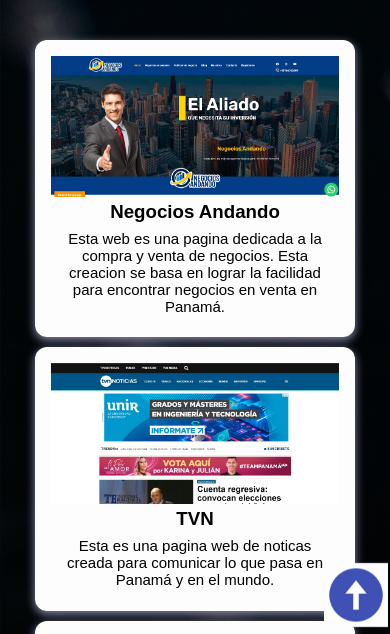
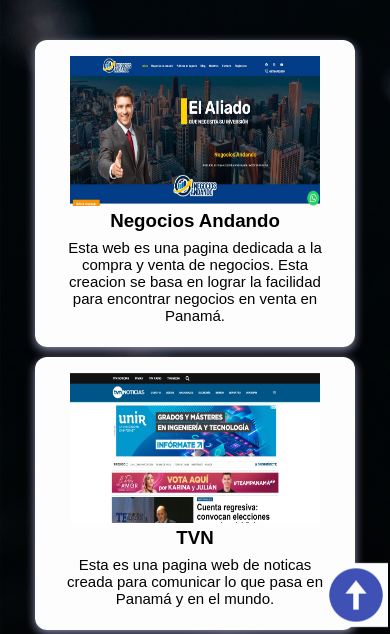
Before and after one commit to QUIQUE251020/web, a plain HTML site: page proyectos.html in a window 390 px wide. Shown: the part 188-822 px from the top of the page. Drawn offline with nearby package versions, Linux system fonts and the light colour scheme.

Commit message:
Update estilos.css

```diff
--- a/css/estilos.css
+++ b/css/estilos.css
@@ -370,8 +370,8 @@
     left:center;
   }
   .foto-proyecto {
-    width: 100%;
-    height: 100%;
+    width: 250px;
+    height: 150px;
   }
   div h1{
     display:none;
```
